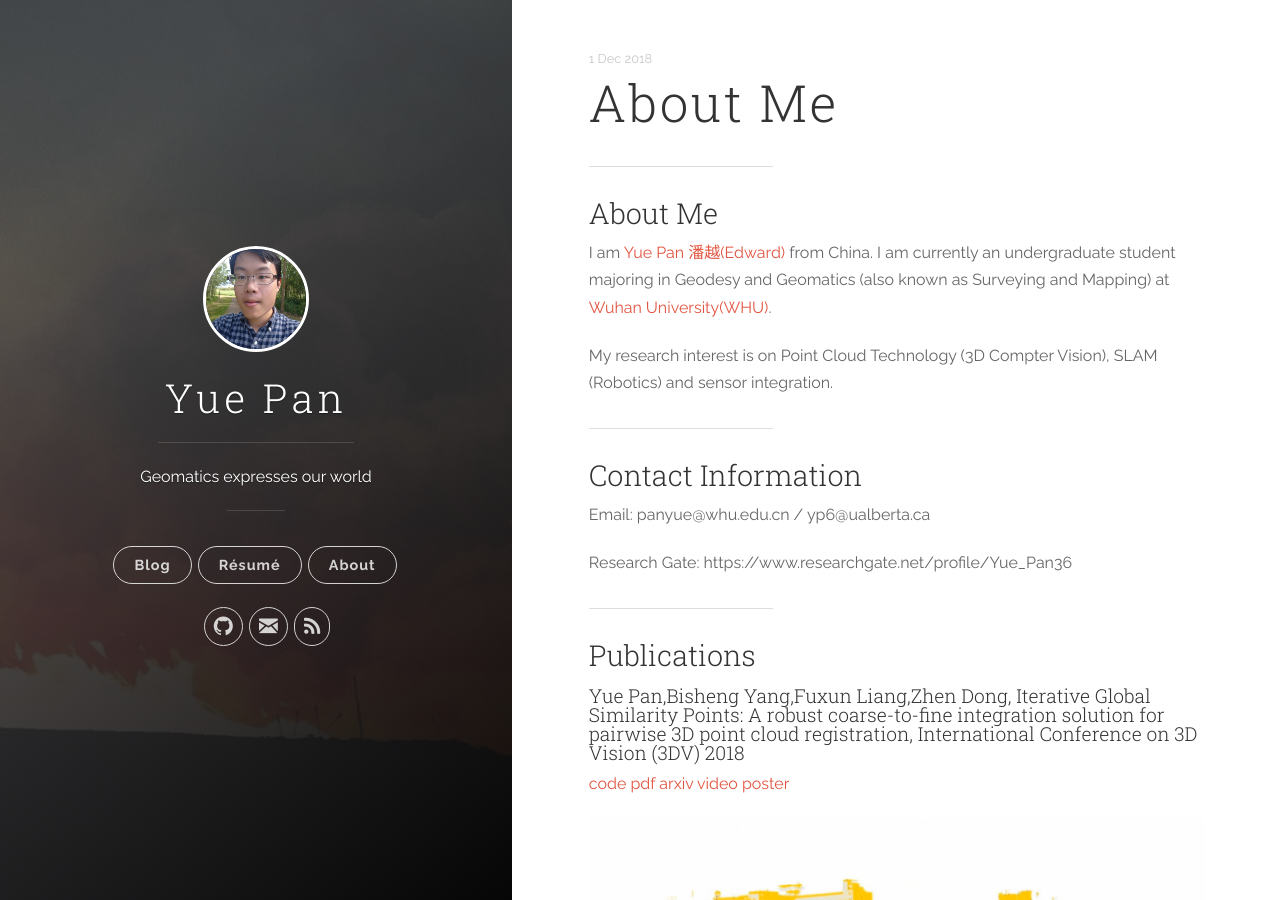
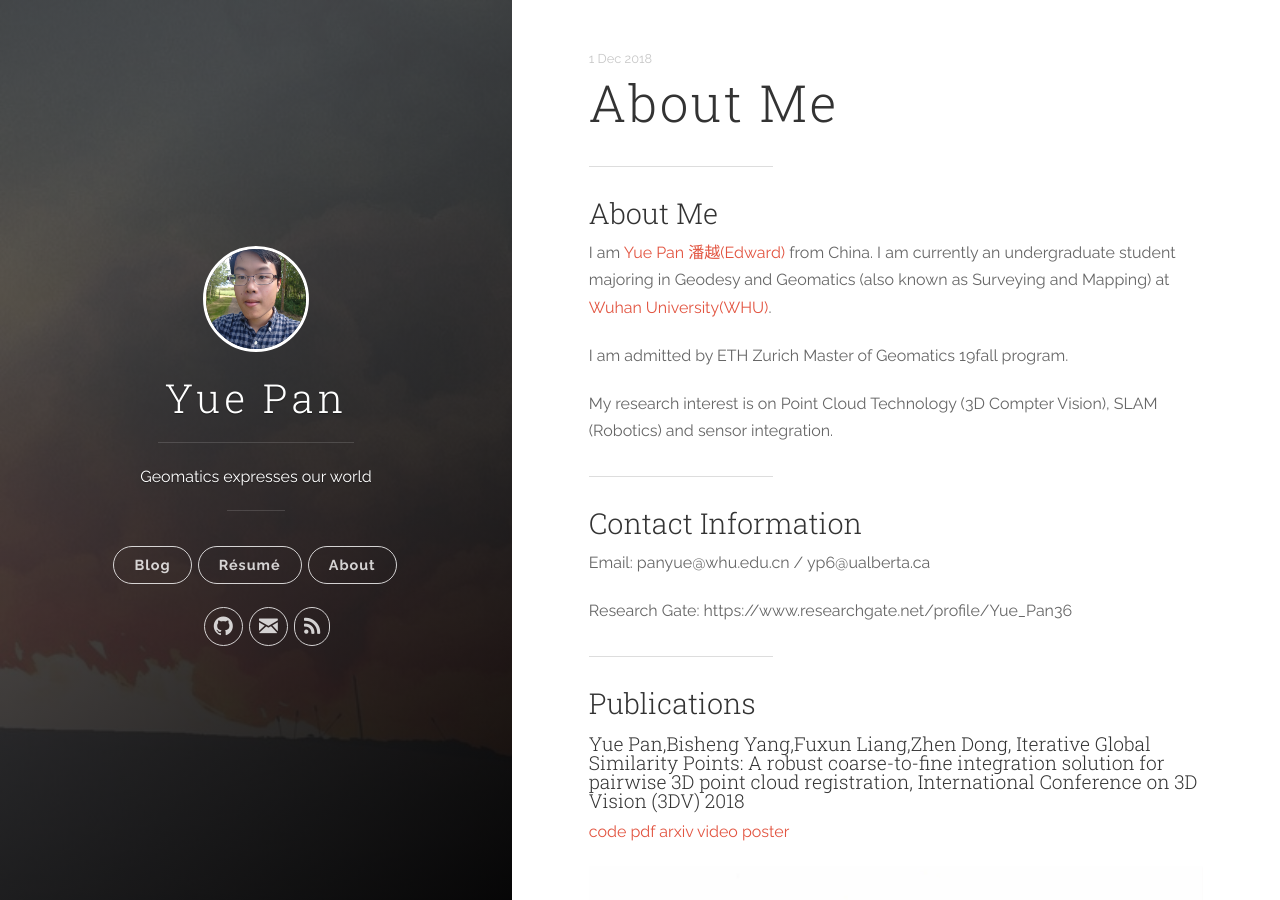
Before and after one commit to YuePanEdward/YuePanEdward.github.io, a Jekyll site: the page built from _posts/2018-12-01-about.md, in a window 1280 px wide and 900 px high. Built offline with Jekyll 4.4.1, drawn with Linux system fonts in a browser that asks for light colours.

Commit message:
Update 2018-12-01-about.md

```diff
--- a/_posts/2018-12-01-about.md
+++ b/_posts/2018-12-01-about.md
@@ -9,6 +9,8 @@ permalink: About
 ### About Me
 I am [Yue Pan 潘越(Edward)](https://www.yuepanedward.com/) from China.
 I am currently an undergraduate student majoring in Geodesy and Geomatics (also known as Surveying and Mapping) at [Wuhan University(WHU)](http://en.whu.edu.cn/).
+
+I am admitted by ETH Zurich Master of Geomatics 19fall program.
 
 My research interest is on Point Cloud Technology (3D Compter Vision), SLAM (Robotics) and sensor integration.
 
```
